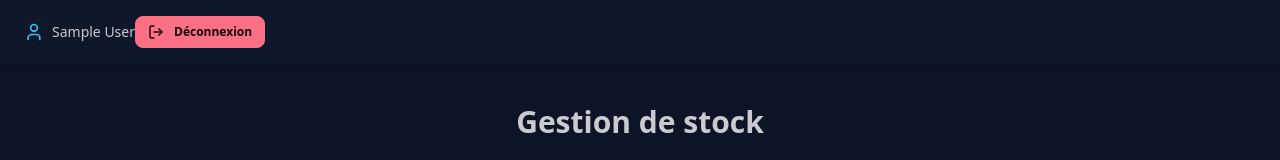
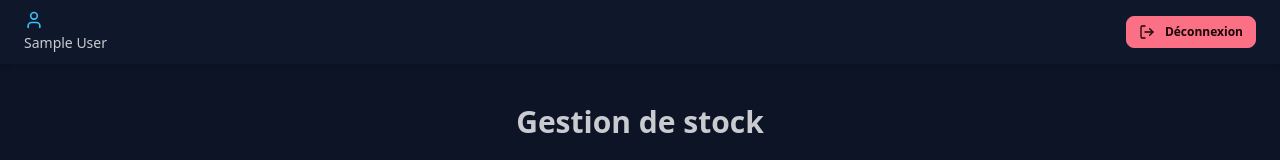
Before and after one commit to SXN28/GestionStock, a React (Vite) app: page / in a window 1280 px wide. Shown: the top 160 px of the page. Built offline with nearby package versions, Linux system fonts and the light colour scheme; no server answers; the database is empty; sample sign-in values are in the browser's storage.

Commit message:
inchallah

```diff
--- a/src/components/Navbar.tsx
+++ b/src/components/Navbar.tsx
@@ -14,12 +14,14 @@
 
   return (
     <div className="navbar bg-base-100 shadow-md px-6">
-      <div className="flex items-center gap-2">
-          <User className="w-5 h-5 text-primary" />
+      <div className="flex-1">
+        <User className="w-5 h-5 text-primary" />
           <span className="text-sm">{user.displayName || user.email}</span>
-        </div>
+      </div>
 
       <div className="flex-none gap-3">
+        <div className="flex items-center gap-2">
+        </div>
 
         <button onClick={handleLogout} className="btn btn-error btn-sm flex items-center">
           <LogOut className="w-4 h-4 mr-1" /> Déconnexion
--- a/src/components/ProductList.tsx
+++ b/src/components/ProductList.tsx
@@ -154,7 +154,7 @@
     <div className="w-full max-w-3xl mx-auto">
       {/* Barre de recherche et filtre */}
       <div className="flex flex-col sm:flex-row justify-between items-center gap-2 mb-4">
-        <div className="flex-1 flex flex-col sm:flex-row gap-2 w-full">
+        <div className="flex-1 flex flex-col sm:flex-row gap-2 w-full min-h-5">
           <input
             type="text"
             placeholder="🔍 Rechercher par nom ou référence..."
```
